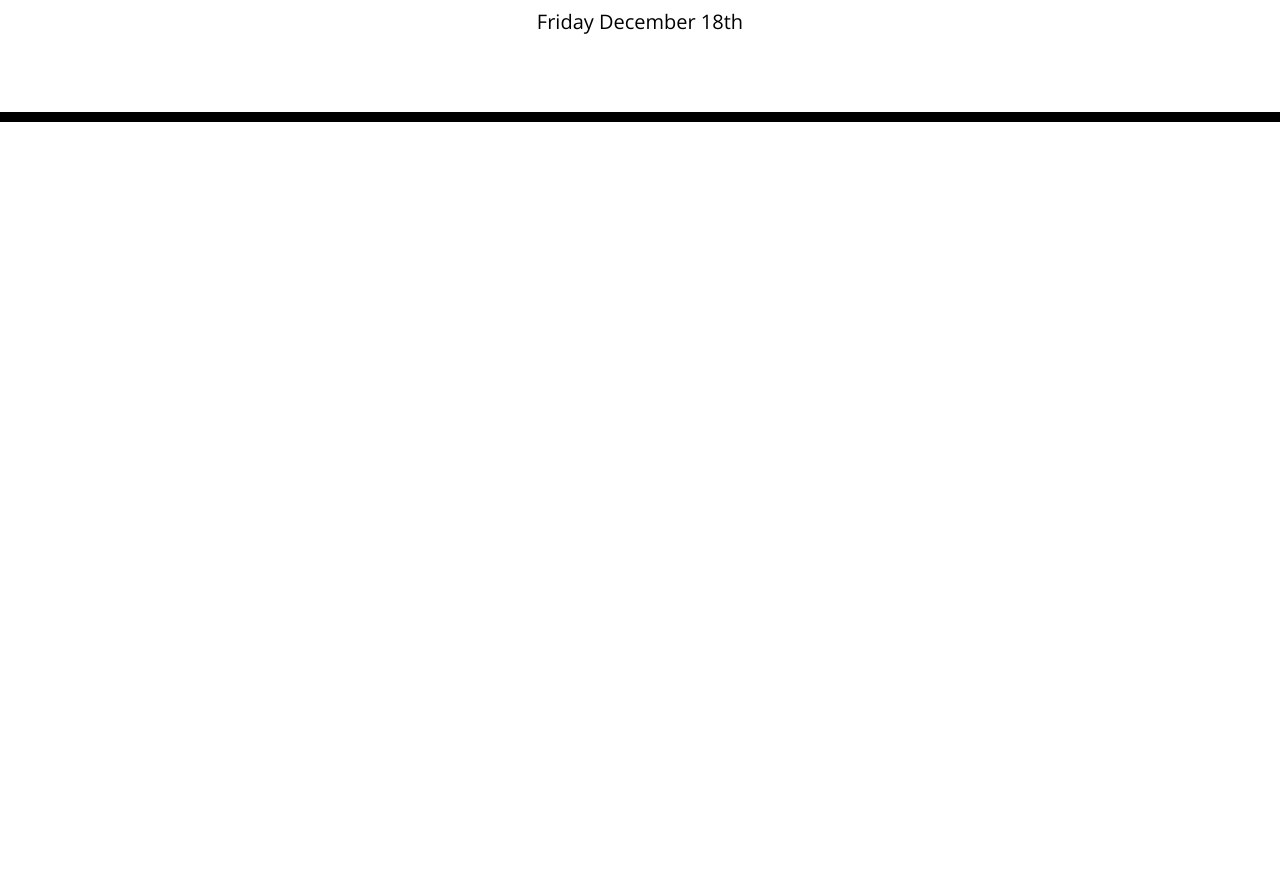
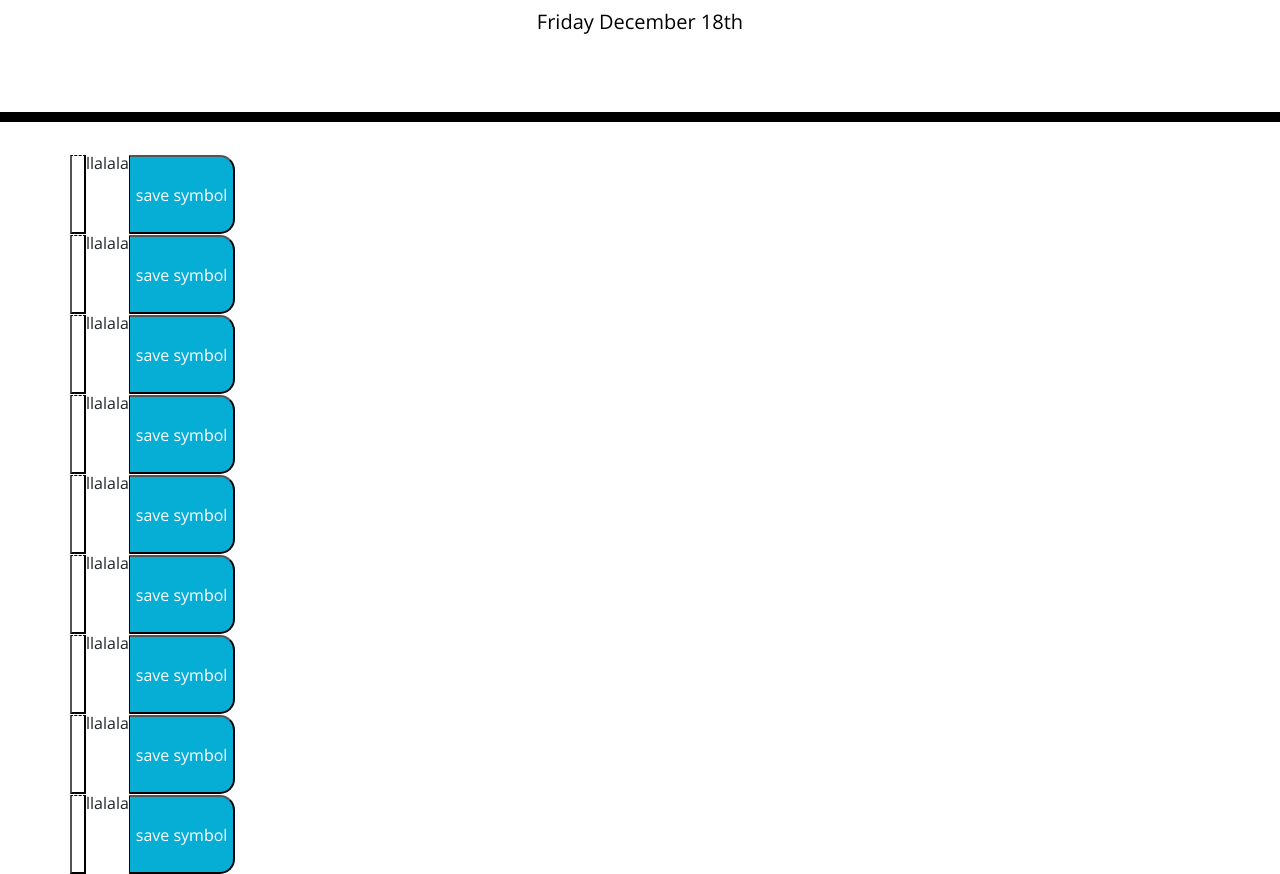
Before and after one commit to sarazurfluh/daily-planner-sjz, a plain HTML site: page index.html in a window 1280 px wide. Shown: the part 182-1056 px from the top of the page. Before the commit the page ends 800 px from the top, so only its background shows below. Drawn offline with nearby package versions, Linux system fonts and the light colour scheme.

Commit message:
savebtn and rows added

```diff
--- a/index.html
+++ b/index.html
@@ -26,10 +26,60 @@
     <header class="jumbotron">
       <h1 class="display-3">Daily Planner</h1>
       <p class="lead">A simple calendar app for scheduling your work day</p>
-      <p id="currentDay" class="lead"></p>
+      <p id="currentDay" id="time-block" class="lead"></p>
     </header>
     <div class="container">
       <!-- Timeblocks go here -->
+      <div class="row">
+          <button class = "hour" data-hour = "8"></button>
+          <p>llalala</p>
+          <button class="saveBtn">save symbol</button>
+      </div>
+      <div class="row">
+          <button class = "hour" data-hour = "9"></button>
+          <p>llalala</p>
+          <button class="saveBtn">save symbol</button>
+      </div>
+      <div class="row">
+          <button class = "hour" data-hour = "10"></button>
+          <p>llalala</p>
+          <button class="saveBtn">save symbol</button>
+      </div>
+      <div class="row">
+          <button class = "hour" data-hour = "11"></button>
+          <p>llalala</p>
+          <button class="saveBtn">save symbol</button>
+      </div>
+      <div class="row">
+          <button class = "hour" data-hour = "12"></button>
+          <p>llalala</p>
+          <button class="saveBtn">save symbol</button>
+      </div>
+      <div class="row">
+          <button class = "hour" data-hour = "1"></button>
+          <p>llalala</p>
+          <button class="saveBtn">save symbol</button>
+      </div>
+      <div class="row">
+          <button class = "hour" data-hour = "2"></button>
+          <p>llalala</p>
+          <button class="saveBtn">save symbol</button>
+      </div>
+      <div class="row">
+          <button class = "hour" data-hour = "3"></button>
+          <p>llalala</p>
+          <button class="saveBtn">save symbol</button>
+      </div>
+      <div class="row">
+          <button class = "hour" data-hour = "4"></button>
+          <p>llalala</p>
+          <button class="saveBtn">save symbol</button>
+      </div>
+
+
+
+
+
     </div>
 
     <script src="https://cdnjs.cloudflare.com/ajax/libs/jquery/3.2.1/jquery.min.js"></script>
@@ -42,6 +92,14 @@
         //append todays date to p tag id="currentDay"
         $('#currentDay').append(currentDay);
 
+        $("button").click(function(){
+            var thisHour = $(this).attr("data-hour");
+            console.log(thisHour);
+            var newValue = $("#save").val();
+            console.log(newValue);
+            localStorage.setTimes(thisHour,newValue);
+        })
+
 
     </script>
 
```
